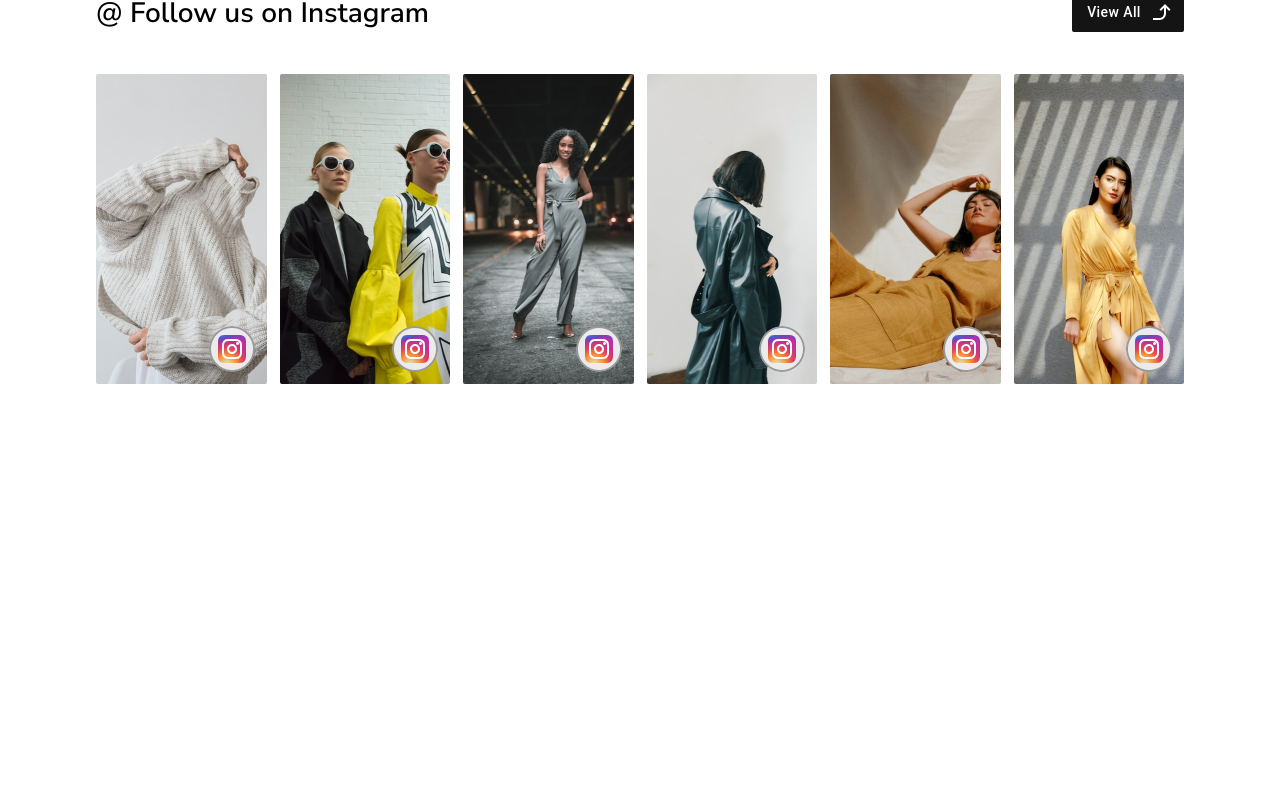
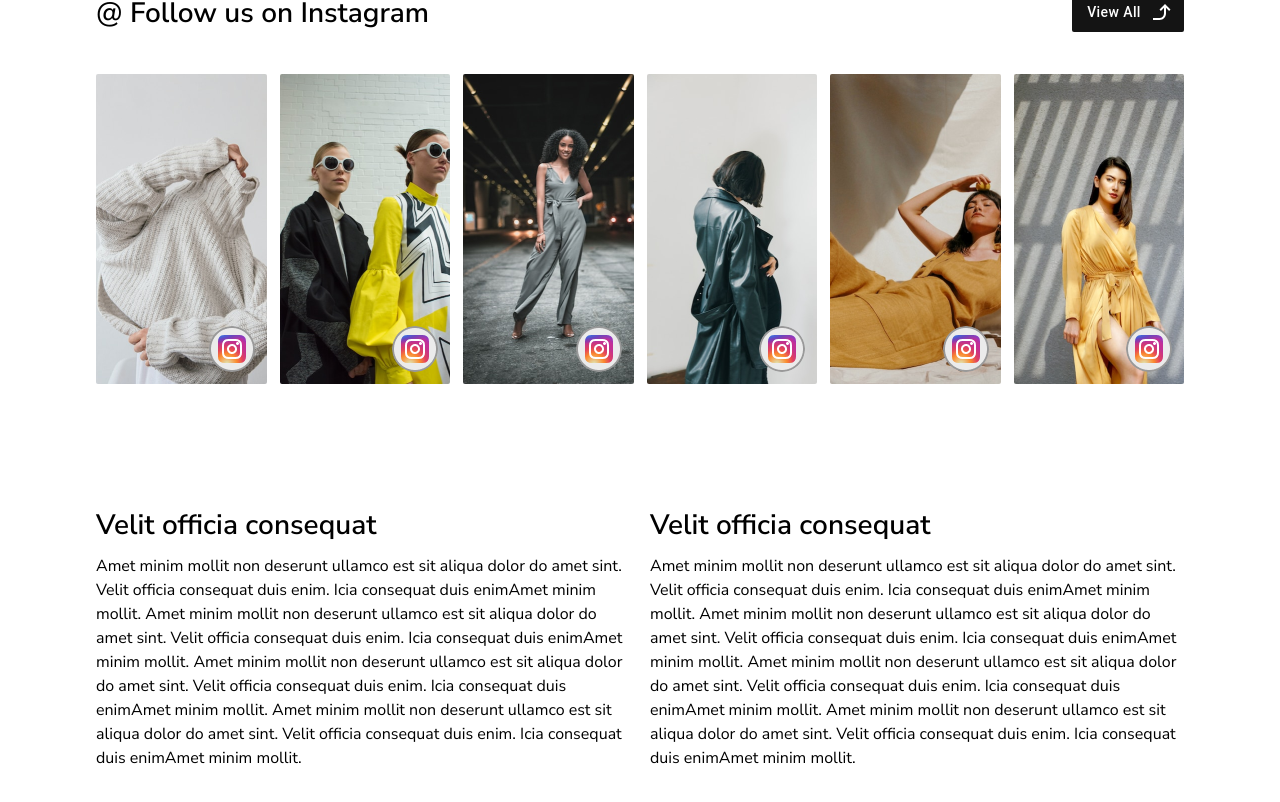
Before and after one commit to reypjbaliguat/vicand-ecommerce, a Next.js app: page / in a window 1280 px wide. Shown: the part 6585-7387 px from the top of the page. Before the commit the page ends 7089 px from the top, so only its background shows below. Built offline with nearby package versions, Linux system fonts and the light colour scheme.

Commit message:
instagram descripion item added

```diff
--- a/app/page.tsx
+++ b/app/page.tsx
@@ -1,6 +1,7 @@
 import PromotionHeader from "@/components/layouts/AnouncementBar";
 import FeaturedCategory from "@/components/layouts/FeaturedCategory";
 import FollowUsOnInstagram from "@/components/layouts/FollowUsOnInstagram";
+import InstagramDescription from "@/components/layouts/InstagramDescription";
 import LandingPageHero from "@/components/layouts/LandingPageHero";
 import LatestBlogs from "@/components/layouts/LatestBlogs";
 import LogoBanner from "@/components/layouts/LogoBanner";
@@ -29,6 +30,7 @@ export default function Home() {
       <PerfectAesthetic type="men" />
       <LatestBlogs />
       <FollowUsOnInstagram />
+      <InstagramDescription />
     </main>
   );
 }
--- /dev/null
+++ b/components/layouts/InstagramDescription.tsx
@@ -0,0 +1,12 @@
+import InstagramDescriptionItem from "./InstagramDescriptionItem";
+
+function InstagramDescription() {
+  return (
+    <div className="flex basis-full px-24 gap-x-5 justify-between mb-20">
+      <InstagramDescriptionItem />
+      <InstagramDescriptionItem />
+    </div>
+  );
+}
+
+export default InstagramDescription;
--- /dev/null
+++ b/components/layouts/InstagramDescriptionItem.tsx
@@ -0,0 +1,24 @@
+import React from "react";
+
+function InstagramDescriptionItem() {
+  return (
+    <div className="flex basis-[610px] flex-col">
+      <h6 className="text-[28px] font-semibold mb-2">
+        Velit officia consequat
+      </h6>
+      <span>
+        Amet minim mollit non deserunt ullamco est sit aliqua dolor do amet
+        sint. Velit officia consequat duis enim. Icia consequat duis enimAmet
+        minim mollit. Amet minim mollit non deserunt ullamco est sit aliqua
+        dolor do amet sint. Velit officia consequat duis enim. Icia consequat
+        duis enimAmet minim mollit. Amet minim mollit non deserunt ullamco est
+        sit aliqua dolor do amet sint. Velit officia consequat duis enim. Icia
+        consequat duis enimAmet minim mollit. Amet minim mollit non deserunt
+        ullamco est sit aliqua dolor do amet sint. Velit officia consequat duis
+        enim. Icia consequat duis enimAmet minim mollit.
+      </span>
+    </div>
+  );
+}
+
+export default InstagramDescriptionItem;
```
